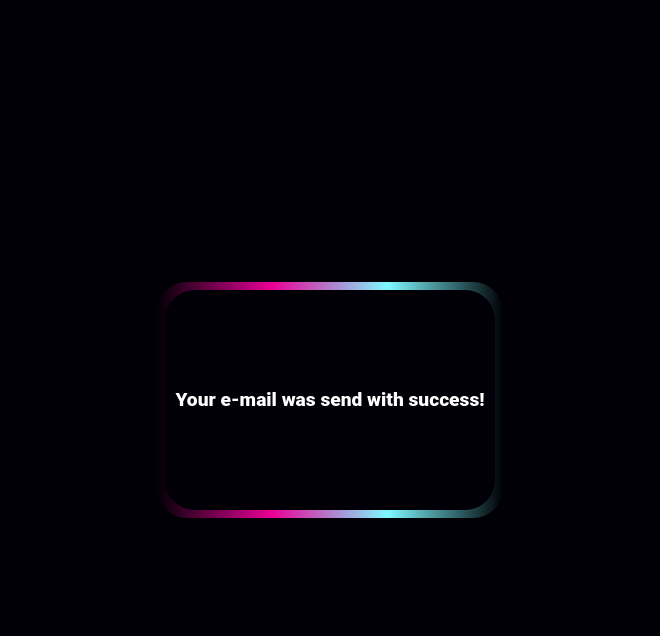
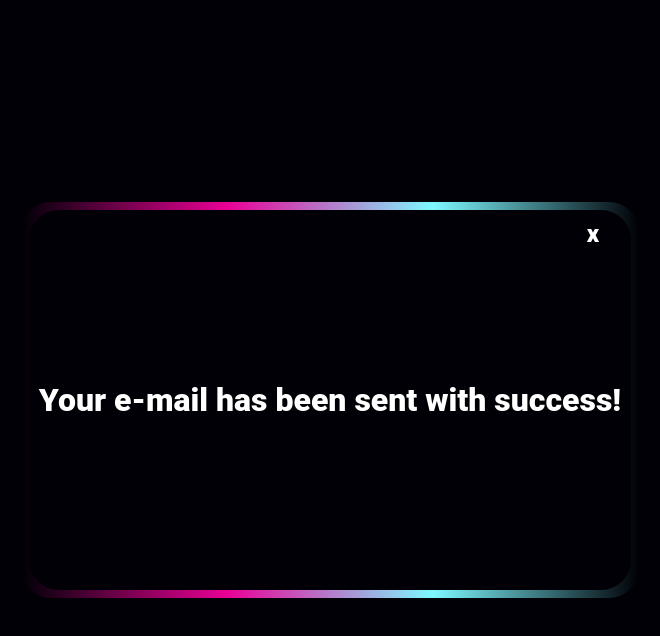
Before and after one commit to WildCodeSchool/lille-0919-js-projet2-runner, a React (Create React App) app in the folder frontend/: page /contact in a window 1280 px wide. Both pictures are taken after a click on the element 640 px from the left and 605 px from the top of the page. Shown: the top 636 px of the page, without its empty margins (310-970 px from the left). Built offline with nearby package versions, Linux system fonts and the light colour scheme.

Commit message:
modification modals : size, close button, scrollbar

```diff
--- a/frontend/src/components/Contact.jsx
+++ b/frontend/src/components/Contact.jsx
@@ -76,8 +76,12 @@ class Contact extends React.Component {
         >
           {close => (
             <div id="modalContact">
+              <a id="closeModalSend" onClick={close}>
+                x
+              </a>
               <div id="contentContact">
-                <span>Your e-mail was send with success!</span>
+                <a id="closeModal" onClick={close}></a>
+                <span>Your e-mail has been sent with success!</span>
               </div>
             </div>
           )}
--- a/frontend/src/components/Footer.jsx
+++ b/frontend/src/components/Footer.jsx
@@ -12,6 +12,9 @@ function Footer() {
             <Popup trigger={<li id="mentions">Mentions légales</li>} modal>
               {close => (
                 <div id="modal">
+                  <a id="closeModal" onClick={close}>
+                    x
+                  </a>
                   <div id="content">
                     <h2>Editeur du Site :</h2>
                     <ul>
--- a/frontend/src/components/style/Contact.scss
+++ b/frontend/src/components/style/Contact.scss
@@ -79,17 +79,26 @@ form {
 }
 #modalContact {
   border-radius: 30px;
+  #closeModalSend {
+    cursor: pointer;
+    position: absolute;
+    display: block;
+    right: 40px;
+    top: 20px;
+    font-size: 24px;
+    color: white;
+  }
   #contentContact {
     display: flex;
     border-radius: 40px !important;
     padding: 10px !important;
     align-items: center;
     justify-content: center;
-    height: 25vh;
+    height: 360px;
     span {
       color: white;
       font-weight: bold;
-      font-size: 1.2em;
+      font-size: 2em;
       border-radius: 40px;
     }
   }
--- a/frontend/src/components/style/Footer.scss
+++ b/frontend/src/components/style/Footer.scss
@@ -74,6 +74,33 @@
 }
 #modal {
   border-radius: 30px;
+  #closeModal {
+    cursor: pointer;
+    position: absolute;
+    display: block;
+    right: 40px;
+    top: 20px;
+    font-size: 24px;
+  }
+
+  ::-webkit-scrollbar {
+    width: 5px;
+  }
+
+  ::-webkit-scrollbar-track {
+    background: none;
+  }
+
+  ::-webkit-scrollbar-thumb {
+    background: var(--rose);
+    border-radius: 15px;
+  }
+
+  ::-webkit-scrollbar-thumb:hover {
+    background: var(--bleu);
+    border-radius: 15px;
+    width: 10px;
+  }
   #content {
     display: flex;
     flex-direction: column;
@@ -81,6 +108,7 @@
     font-size: 0.8em;
     font-weight: 400;
     margin: 0 20px;
+    overflow: auto;
 
     h2,
     h3 {
@@ -102,6 +130,8 @@
       );
       width: 40vw;
       height: 3px;
+      padding: 1px;
+      margin: 3px auto;
     }
     p {
       color: rgba(255, 255, 255, 1);
```
